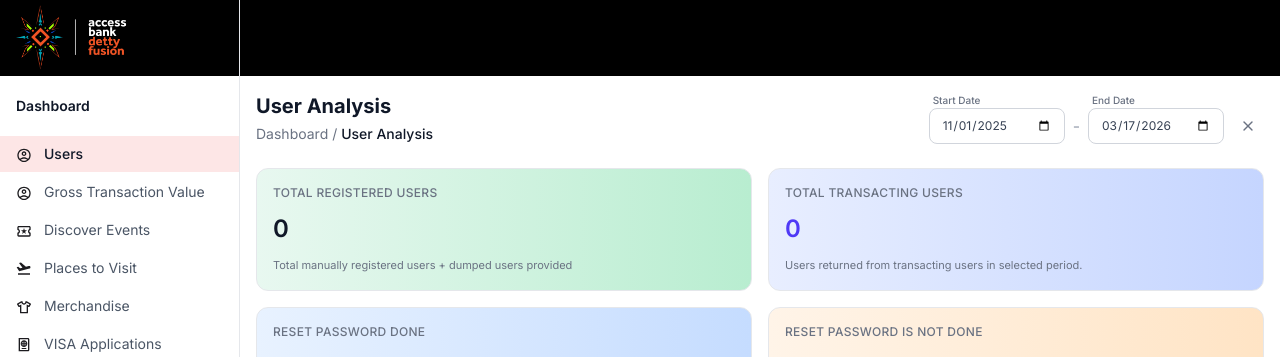
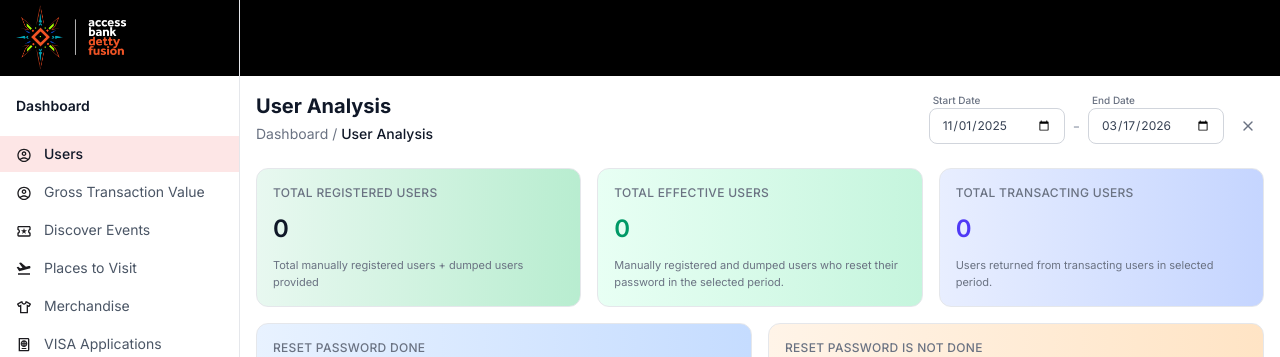
Before and after one commit to raviraj1310/detty-admin, a Next.js app: page /users/user-analysis in a window 1280 px wide. Shown: the top 357 px of the page. Built offline with nearby package versions, Linux system fonts and the light colour scheme; no server answers; sample sign-in values are in the browser's storage.

Commit message:
fix the bugs

```diff
--- a/components/users/UserAnalysis.js
+++ b/components/users/UserAnalysis.js
@@ -494,7 +494,7 @@
         </div>
       </div>
 
-      <div className='grid grid-cols-1 md:grid-cols-2 gap-4 mb-4'>
+      <div className='grid grid-cols-1 md:grid-cols-3 gap-4 mb-4'>
         <button
           type='button'
           onClick={() => {
@@ -550,7 +550,7 @@
           </p>
         </button> */}
 
-        {/* <button
+        <button
           type='button'
           onClick={() => {
             setViewMode('effective')
@@ -569,7 +569,7 @@
             Manually registered and dumped users who reset their password in the
             selected period.
           </p>
-        </button> */}
+        </button>
 
         <button
           type='button'
```
